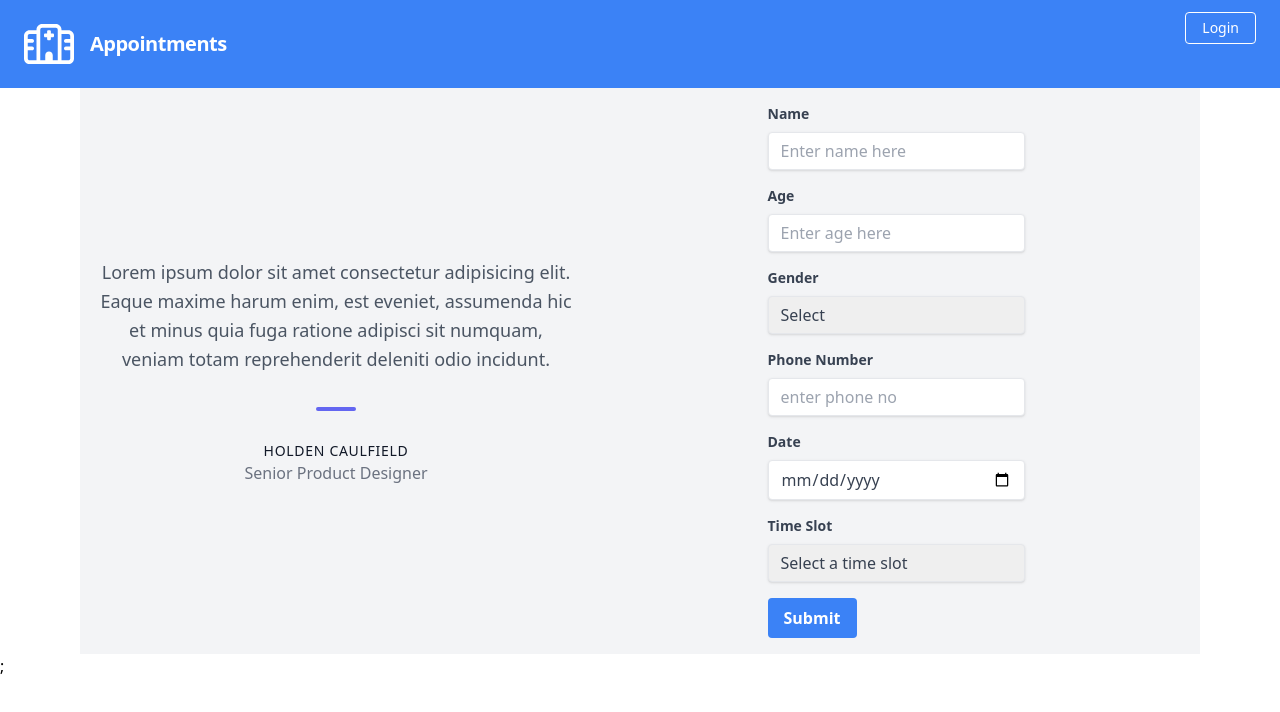
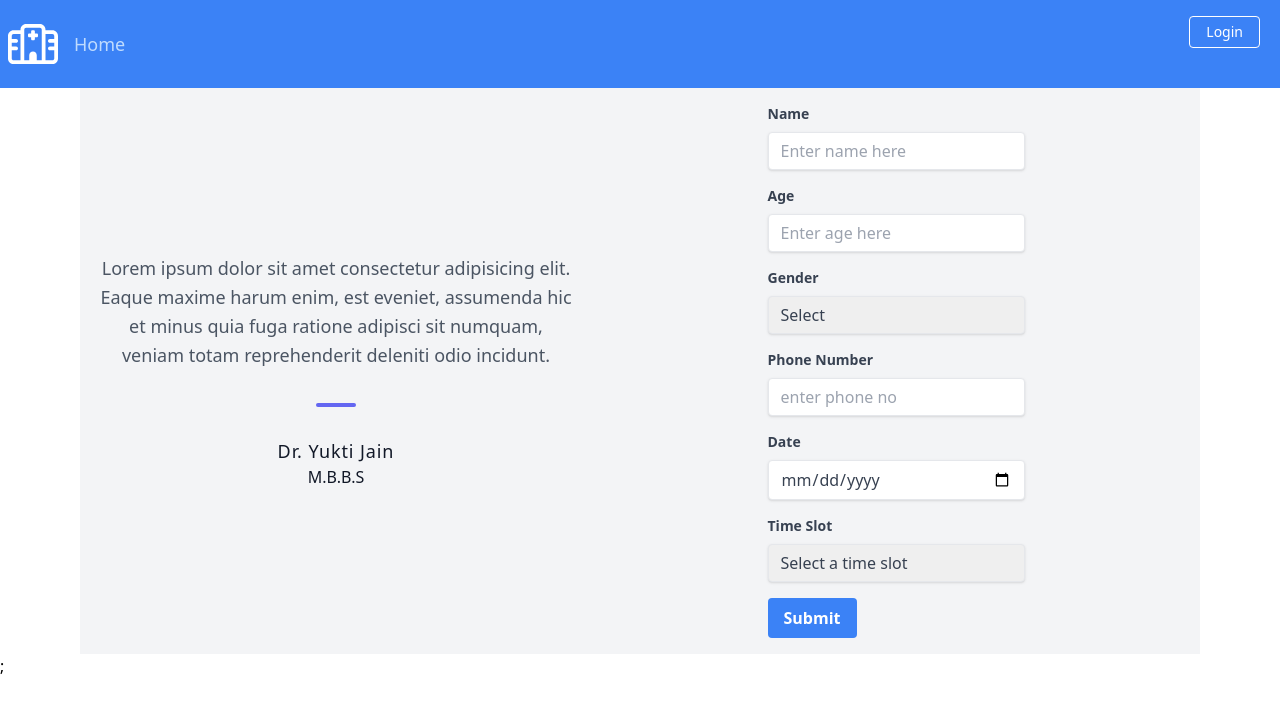
Before and after one commit to divyanshj0/doctors, a Next.js app: page / in a window 1280 px wide. Shown: the top 712 px of the page. Built offline with nearby package versions, Linux system fonts and the light colour scheme.

Commit message:
fix date problem

```diff
--- a/components/about.js
+++ b/components/about.js
@@ -9,8 +9,8 @@
                     <p className="leading-relaxed text-lg">Lorem ipsum dolor sit amet consectetur adipisicing elit. Eaque maxime harum enim, est eveniet, assumenda hic et minus quia fuga ratione adipisci sit numquam, veniam totam reprehenderit deleniti odio incidunt.
                     </p>
                     <span className="inline-block h-1 w-10 rounded bg-indigo-500 mt-8 mb-6"></span>
-                    <h2 className="text-gray-900 font-medium title-font tracking-wider text-sm">HOLDEN CAULFIELD</h2>
-                    <p className="text-gray-500">Senior Product Designer</p>
+                    <h2 className="text-gray-900 font-medium title-font tracking-wider text-lg">Dr. Yukti Jain</h2>
+                    <p className="text-gray-900 font-medium">M.B.B.S</p>
                 </div>
             </div>
         </section>
--- a/components/form.js
+++ b/components/form.js
@@ -4,8 +4,13 @@
   const [formData, setFormData] = useState({name: "",age:"",gender:"", phone: "",date: "", timeSlot: "",appointmentTime: "",});
   const [availableTimes, setAvailableTimes] = useState([]);
   const [availability, setAvailability] = useState({});
+  const [today, setToday] = useState("");
 
-  const today = new Date().toISOString().split('T')[0];
+  useEffect(() => {
+    setToday(new Date().toISOString().split("T")[0]);
+    console.log(today);
+  }, []);
+
 
   const handleChange = (e) => {
     const { name, value } = e.target;
@@ -55,7 +60,7 @@
 
   useEffect(() => {
     const times = formData.timeSlot === "morning"
-      ? ["8:00-9:00", "9:00-10:00"]
+    ? ["8:00-9:00", "9:00-10:00"]
       : formData.timeSlot === "evening"
       ? ["16:00-17:00", "17:00-18:00"]
       : [];
--- a/components/navbar.js
+++ b/components/navbar.js
@@ -7,21 +7,28 @@
   const { isAuthenticated, logout } = useAuth();
 
   return (
-    <nav className="flex items-center justify-between flex-wrap bg-blue-500 p-6">
+    <nav className="flex md:items-center  flex-wrap bg-blue-500 py-6 px-2">
       <div className="flex items-center gap-4 text-white mr-6">
         <Image src={'/logo.svg'} width={50} height={10} alt="logo" className="invert w-auto h-[40px]" />
-        <span className="font-semibold text-xl tracking-tight"> Appointments</span>
+        <div className=" flex text-lg lg:flex-grow">
+          <Link href="/" className="block  lg:inline-block lg:mt-0 text-blue-200 hover:text-white mr-4">
+              Home
+          </Link>
+          {isAuthenticated && (
+            <Link href="/viewAppointments" className="block  lg:inline-block lg:mt-0 text-blue-200 hover:text-white">
+                View Appointments
+            </Link>
+          )}
+        </div>
       </div>
-      <div className="  flex items-center w-auto absolute top-3 right-6">
+      <div className="w-full  flex items-center ">
+
         {isAuthenticated ? (
-          <button
-            onClick={logout}
-            className="inline-block text-sm px-4 py-2 leading-none border rounded text-white border-white hover:border-transparent hover:text-blue-500 hover:bg-white mt-4 lg:mt-0"
-          >
+          <button onClick={logout} className="absolute top-4 right-5 inline-block text-sm px-4 py-2 leading-none border rounded text-white border-white hover:border-transparent hover:text-blue-500 hover:bg-white mt-4 lg:mt-0">
             Logout
           </button>
         ) : (
-          <Link href="/login"className="inline-block text-sm px-4 py-2 leading-none border rounded text-white border-white hover:border-transparent hover:text-blue-500 hover:bg-white mt-4 lg:mt-0">
+          <Link href="/login" className="absolute top-4 right-5 inline-block text-sm px-4 py-2 leading-none border rounded text-white border-white hover:border-transparent hover:text-blue-500 hover:bg-white mt-4 lg:mt-0">
               Login
 
           </Link>
```
